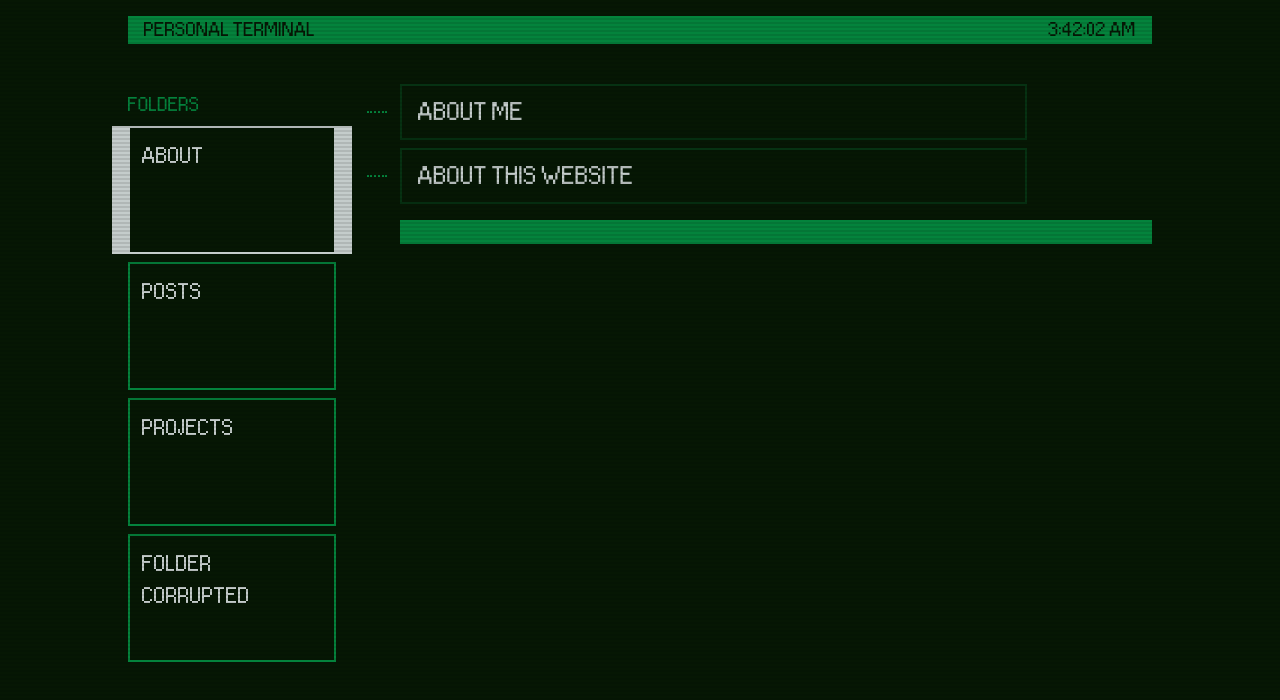
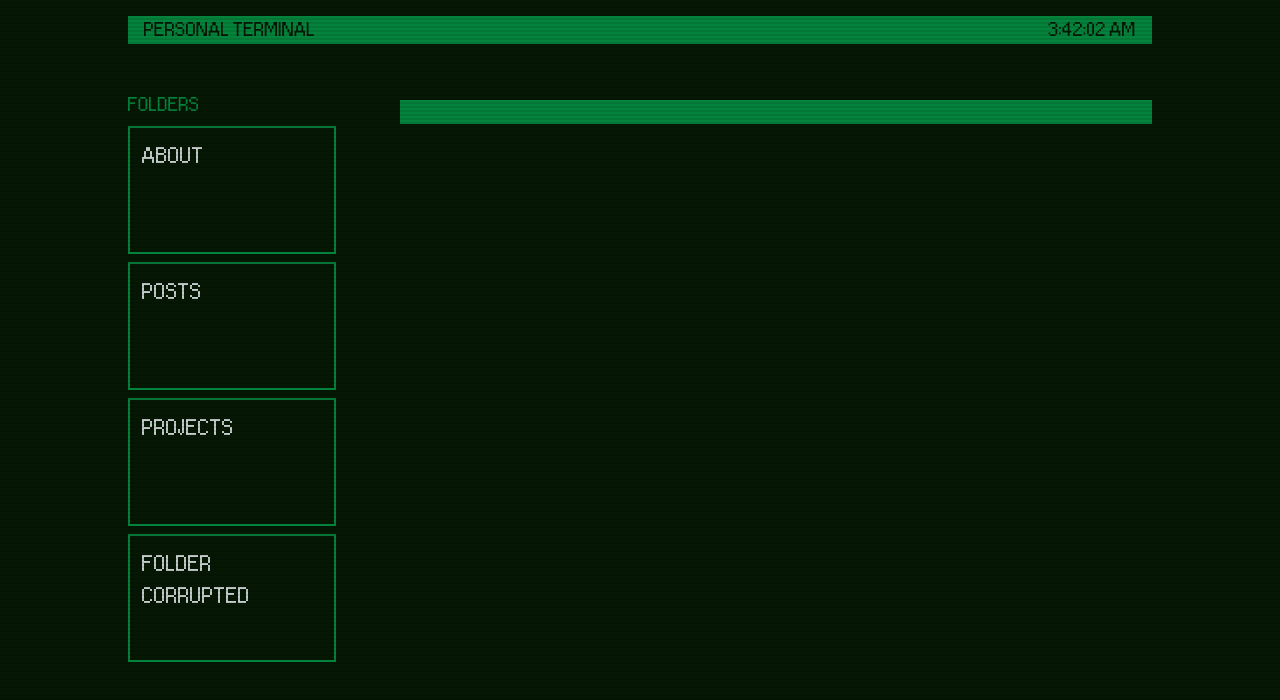
Before and after one commit to matheus-pissaia/personal-page, a Vue app: page / in a window 1280 px wide. Shown: the top 700 px of the page. Built offline with nearby package versions, Linux system fonts and the light colour scheme.

Commit message:
refactor: init select folder as `null`

```diff
--- a/src/App.vue
+++ b/src/App.vue
@@ -93,7 +93,7 @@
     const fileButtons = useTemplateRef('fileButtons')
 
     const selectedFile = ref<string | null>(null)
-    const selectedFolder = ref<Folder>(folders.ABOUT)
+    const selectedFolder = ref<Folder | null>(null)
     const folderElement = shallowRef<HTMLElement | null>(null)
     const firstFileButton = ref<HTMLElement | null>(null)
 
```
